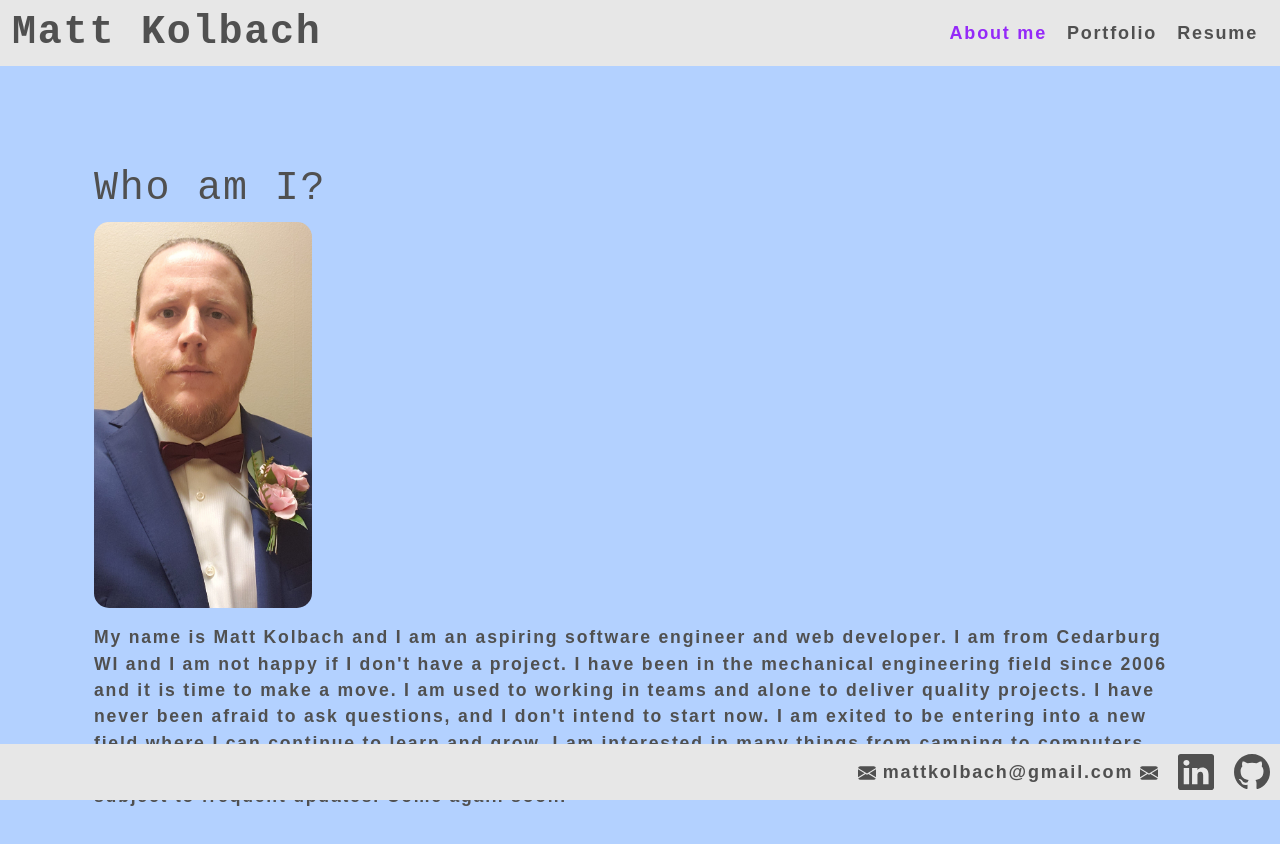
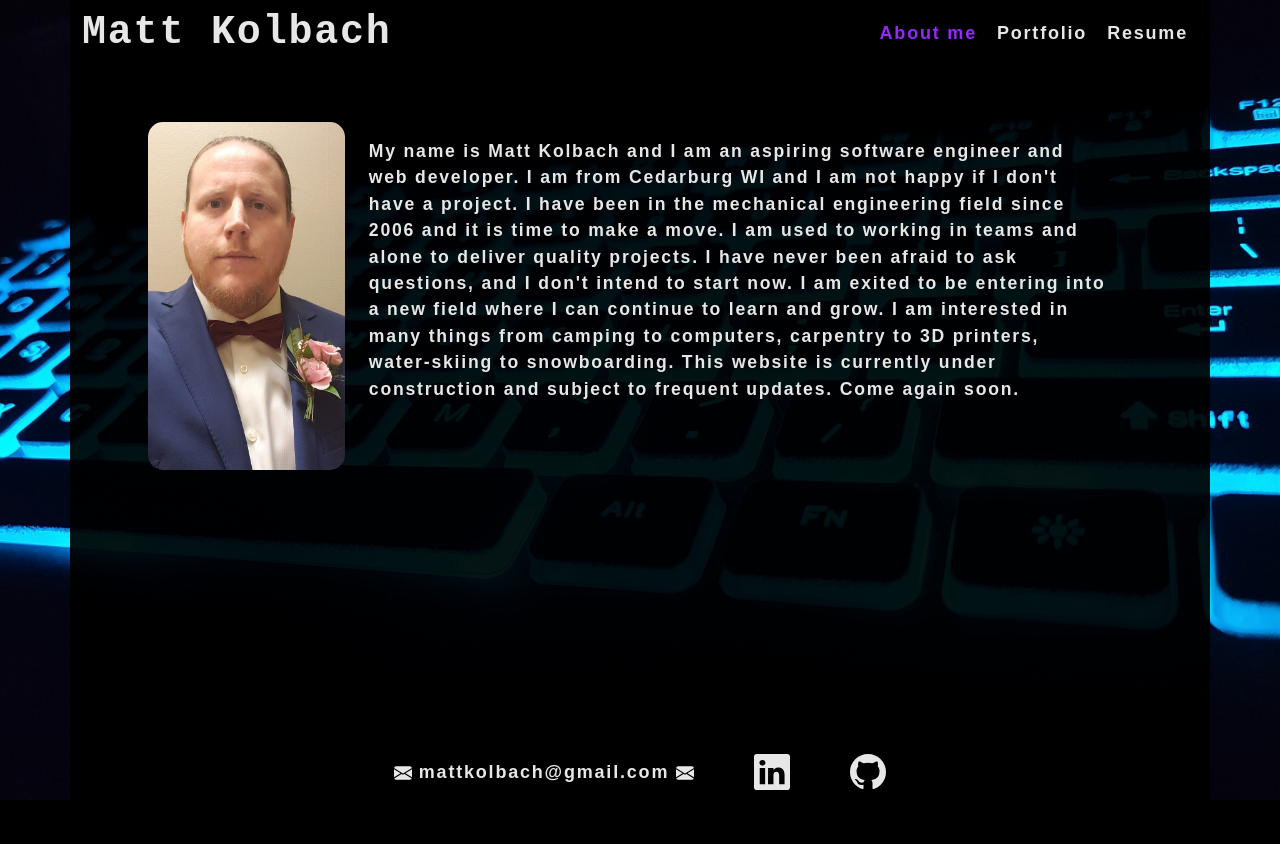
Before and after one commit to MattKolbach/mattkportfolio, a React (Create React App) app: page / in a window 1280 px wide. Shown: the top 844 px of the page. After the commit the page ends 800 px from the top, so only its background shows below. Built offline with nearby package versions, Linux system fonts and the light colour scheme.

Commit message:
partial revamp of... everything

```diff
--- a/src/App.js
+++ b/src/App.js
@@ -26,7 +26,7 @@ function App() {
     const [currentPage, setCurrentPage] = useState(pages[0]);
 
     return (
-        <div>
+        <div id="centerfold" className="container d-flex flex-column">
             <Header name="Matt Kolbach">
                 <Nav currentPage={currentPage} setCurrentPage={setCurrentPage} pages={pages} />
             </Header>
--- a/src/components/About/index.js
+++ b/src/components/About/index.js
@@ -4,10 +4,10 @@ import selfImage from "../../assets/images/mkselfie.jpg";
 function About() {
 
     return (
-        <section className="my-5" >
-            <h1 id="about">Who am I?</h1>
-            <img src={selfImage} className="my-2" style={{ width: "20%" }} alt="A selfie of Matt Kolbach" />
-            <div className="my-2">
+        <section className="d-flex my-5 mx-5" >
+            {/* <h1 id="about">Who am I?</h1> */}
+            <img src={selfImage} className="my-2 photo" style={{ width: "20%" }} alt="A selfie of Matt Kolbach" />
+            <div className="my-4 mx-4">
                 <p>
                 My name is Matt Kolbach and I am an aspiring software engineer and web developer. I am from Cedarburg WI and I am not happy if I don't have a project. I have been in the mechanical engineering field since 2006 and it is time to make a move. I am used to working in teams and alone to deliver quality projects. I have never been afraid to ask questions, and I don't intend to start now. I am exited to be entering into a new field where I can continue to learn and grow. I am interested in many things from camping to computers, carpentry to 3D printers, water-skiing to snowboarding.
                 This website is currently under construction and subject to frequent updates. Come again soon.
--- a/src/components/Footer/index.js
+++ b/src/components/Footer/index.js
@@ -4,7 +4,7 @@ import React from "react";
 function Footer() {
 
     return (
-        <footer className="flex-row justify-content-end">
+        <footer className="container-lg flex-row justify-content-center">
             <div className="d-flex align-items-center">
                 <a href="mailto:mattkolbach@gmail.com">
                 <svg xmlns="http://www.w3.org/2000/svg" width="1em" height="1em" fill="currentColor" class="bi bi-envelope-fill" viewBox="0 0 16 16"><path d="M.05 3.555A2 2 0 0 1 2 2h12a2 2 0 0 1 1.95 1.555L8 8.414.05 3.555ZM0 4.697v7.104l5.803-3.558L0 4.697ZM6.761 8.83l-6.57 4.027A2 2 0 0 0 2 14h12a2 2 0 0 0 1.808-1.144l-6.57-4.027L8 9.586l-1.239-.757Zm3.436-.586L16 11.801V4.697l-5.803 3.546Z"/>
--- a/src/components/Header/index.js
+++ b/src/components/Header/index.js
@@ -6,7 +6,7 @@ function Header({children, name}) {
 
     return (
         <header>
-            <nav className="navbar navbar-default">
+            <nav className="navbar navbar-expand-lg navbar-default">
                 <div className="container-fluid">
                     <h1 className="navbar-header">
                         <a href="/mattkportfolio/">
--- a/src/components/ProjectList/index.js
+++ b/src/components/ProjectList/index.js
@@ -6,10 +6,10 @@ function ProjectList() {
 
 
   return (
-    <div>
-      <div className="flex-row">
+    <div className="container-fluid">
+      <div className="row justify-content-evenly">
 
-        <div className="card col-4">
+        <div className="card col">
           <img
             src={require('../../assets/images/3GPnP.PNG')}
             alt="a freshly baked pizza with a wood fired oven in the background"
@@ -30,7 +30,7 @@ function ProjectList() {
           </div>
         </div>
 
-        <div className="card col-4">
+        <div className="card col">
         <img
           src={require('../../assets/images/dinnerplanner.PNG')}
           alt="a group of people clinking glasses"
@@ -50,7 +50,7 @@ function ProjectList() {
           </div>
         </div>
 
-        <div className="card col-4">
+        <div className="card col">
         <img
           src={require('../../assets/images/mkportfolio.PNG')}
           alt="a photographer's backdrop with flash tripods"
@@ -70,7 +70,7 @@ function ProjectList() {
           </div>
         </div>
 
-        <div className="card col-4">
+        <div className="card col">
         <img
           src={require('../../assets/images/budgettrackerpwa.png')}
           alt="a graph showing a budget balance"
@@ -90,7 +90,7 @@ function ProjectList() {
           </div>
         </div>
 
-        <div className="card col-4">
+        <div className="card col">
         <img
           src={require('../../assets/images/weatherdashboard.png')}
           alt="a five day forcast for a chosen city"
@@ -110,7 +110,7 @@ function ProjectList() {
           </div>
         </div>
 
-        <div className="card col-4">
+        <div className="card col">
         <img
           src={require('../../assets/images/runbuddy.jpg')}
           alt="a woman in running gear bending down to tie her shoe"
--- a/src/components/Resume/index.js
+++ b/src/components/Resume/index.js
@@ -3,7 +3,7 @@ import React from 'react'
 function Resume() {
 
     return (
-        <section className="my-5" >
+        <section className="my-5 mx-5" >
             <h1>Resume</h1>
 
             <div className="flex-row my-2">
--- a/src/index.css
+++ b/src/index.css
@@ -1,9 +1,11 @@
 
 main {
 	margin: 0 auto;
-	max-width: 90%;
-  padding: 50px 30px;
+	max-width: 100%;
+  padding: 0px 30px;
+
 }
+
 :root {
   --primary: #8c54ff;
   --secondary: #9429f8;
@@ -28,37 +30,55 @@ body {
   line-height: 1.5;
   font-size: 18px;
   letter-spacing: .1em;
-  background: #b3d1ff;
-  color: var(--light);
+  background: #000000;
+  background-image: url(./assets/images/keyboard02.jpg);
+  background-position: center center;
+  background-size: cover;
+  color: var(--tertiary);
   font-family: sans-serif, Verdana;
+  height: 100vh;
+}
+
+.photo {
+  opacity: 1.0;
 }
 
 .card {
-  border: 10px solid #b3d1ff;
-  background-color: var(--tertiary);
+  margin: 10px;
+  min-width: 300px;
   border-radius: 20px;
+  background-color: rgba(54, 54, 54, 0.4);
+}
+
+#centerfold {
+  height: 100vh;
+  background-color: rgba(0, 0, 0, .92);
+  padding-left: 0;
+  padding-right: 0;
 }
 
 header{
-  background-color: var(--tertiary);
-  color: var(--light);
+  background-color: rgba(0, 0, 0, .92);
+  color: var(--tertiary);
   position: sticky;
   top: 0;
   z-index: 10;
+  width: 100%;
 }
 
 footer {
   height: 56px;
-  background-color: var(--tertiary);
+  background-color: rgba(0, 0, 0, .92);
   position: fixed;
-  width: 100%;
+  padding-left: 0 !important;
+  padding-right: 0 !important;
   bottom: 0;
   text-align: center;
   margin-top: 1rem;
 }
 
 footer div {
-  margin: 0 10px;
+  margin: 0 30px;
 }
 
 footer div a:hover {
@@ -102,8 +122,6 @@ h6 {
 
 .img-project {
   width: auto;
-
-
   padding: 10px 10px;
 }
 
@@ -120,7 +138,7 @@ p {
 a {
   text-decoration: none;
   font-weight: bold;
-  color: var(--light);
+  color: var(--tertiary);
 }
 
 a:hover {
--- a/src/index.js
+++ b/src/index.js
@@ -1,7 +1,6 @@
 import React from 'react';
 import ReactDOM from 'react-dom';
 import './index.css';
-//import './indexnew.css';
 import App from './App';
 import reportWebVitals from './reportWebVitals';
 
@@ -12,7 +11,4 @@ ReactDOM.render(
     document.getElementById('root')
 );
 
-// If you want to start measuring performance in your app, pass a function
-// to log results (for example: reportWebVitals(console.log))
-// or send to an analytics endpoint. Learn more: https://bit.ly/CRA-vitals
 reportWebVitals();
```
Also changed, not shown: src/assets/images/20220430_201919.jpg (added), src/assets/images/keyboard02.jpg (added).
